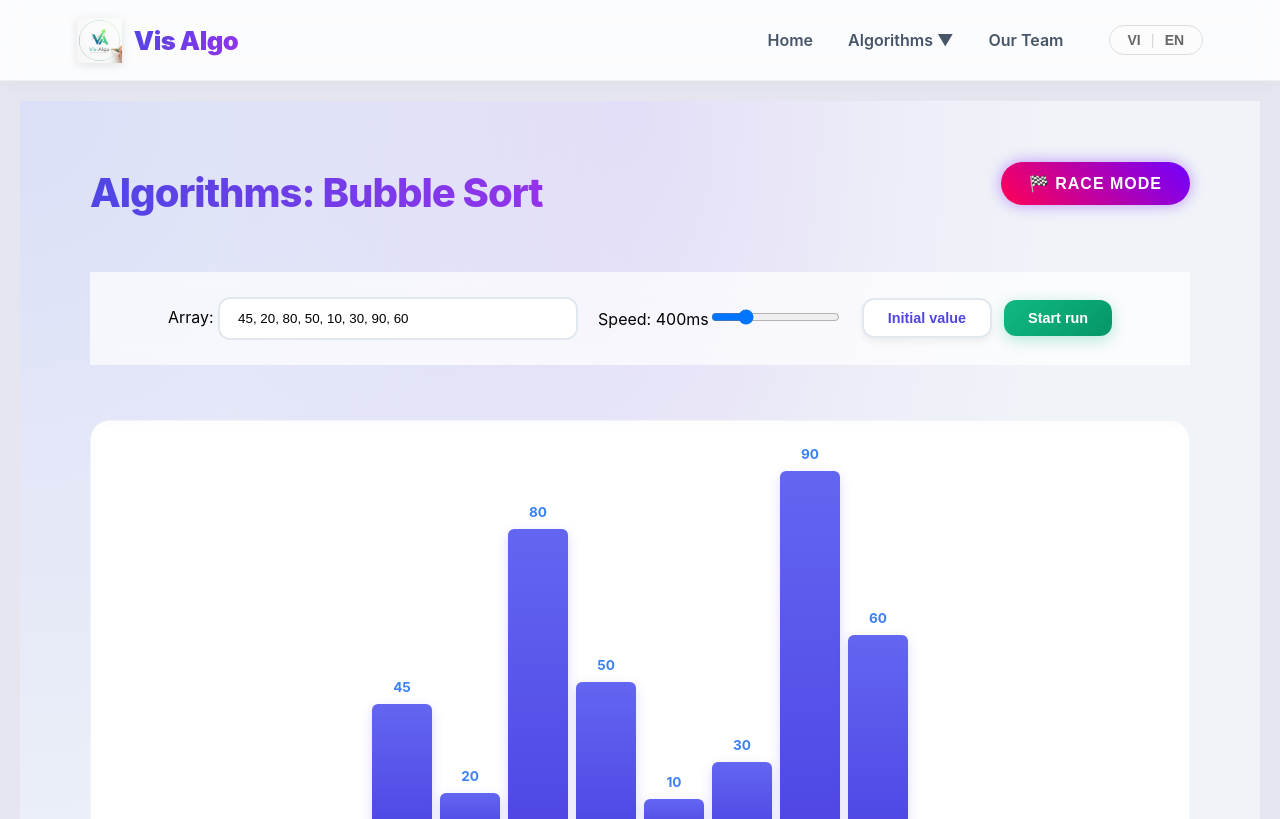
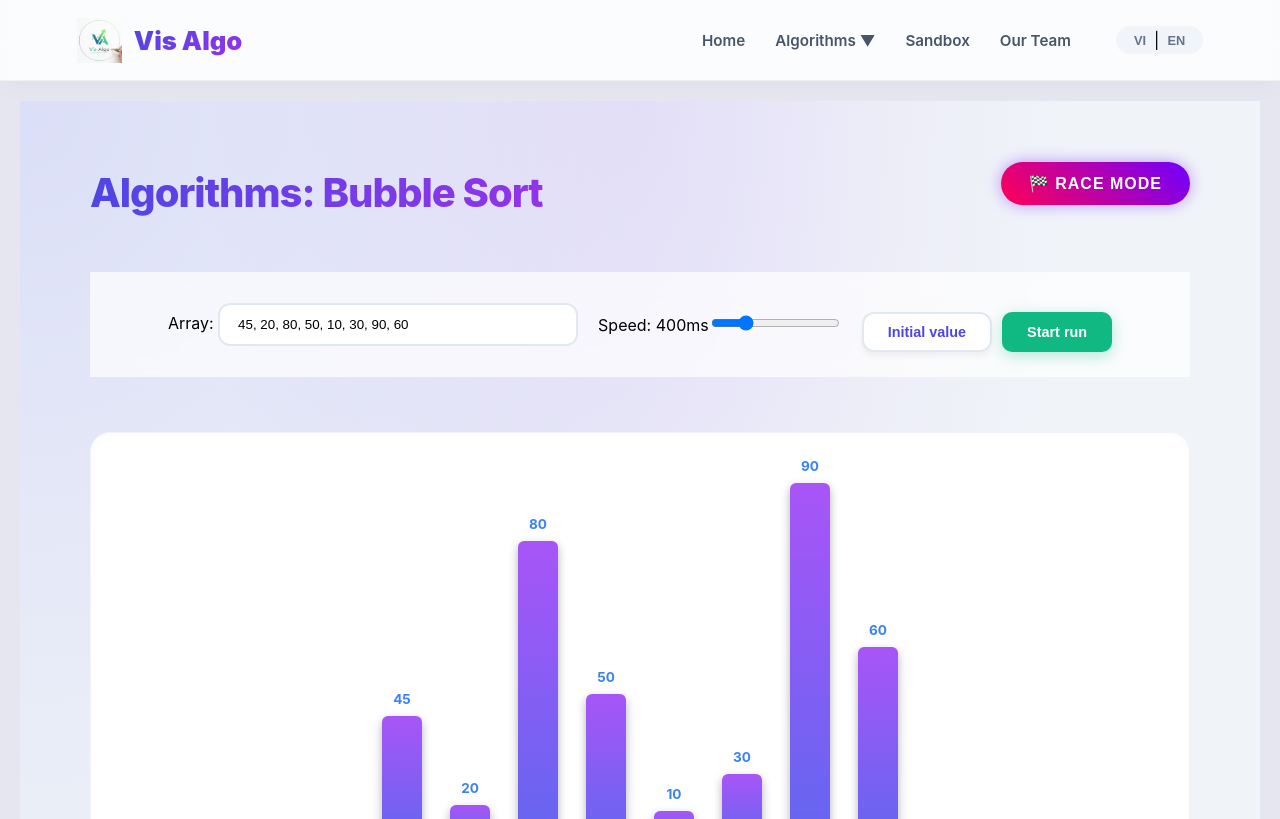
Before and after one commit to lethingocnhat462-ux/Visalgo-final-project, a React (Create React App) app: page /Visalgo-final-project/algorithms/bubble in a window 1280 px wide. Shown: the top 819 px of the page. Built offline with nearby package versions, Linux system fonts and the light colour scheme.

Commit message:
Thêm giao diện Sandbox

```diff
--- a/package.json
+++ b/package.json
@@ -5,6 +5,7 @@
   "private": true,
   "dependencies": {
     "@google/generative-ai": "^0.24.1",
+    "@monaco-editor/react": "^4.7.0",
     "@testing-library/dom": "^10.4.1",
     "@testing-library/jest-dom": "^6.9.1",
     "@testing-library/react": "^16.3.1",
--- a/public/index.html
+++ b/public/index.html
@@ -10,34 +10,27 @@
       content="Web site created using create-react-app"
     />
     <link rel="apple-touch-icon" href="%PUBLIC_URL%/logo192.png" />
-    <!--
-      manifest.json provides metadata used when your web app is installed on a
-      user's mobile device or desktop. See https://developers.google.com/web/fundamentals/web-app-manifest/
-    -->
     <link rel="manifest" href="%PUBLIC_URL%/manifest.json" />
-    <!--
-      Notice the use of %PUBLIC_URL% in the tags above.
-      It will be replaced with the URL of the `public` folder during the build.
-      Only files inside the `public` folder can be referenced from the HTML.
 
-      Unlike "/favicon.ico" or "favicon.ico", "%PUBLIC_URL%/favicon.ico" will
-      work correctly both with client-side routing and a non-root public URL.
-      Learn how to configure a non-root public URL by running `npm run build`.
-    -->
-    <title>React App</title>
+    <link rel="preconnect" href="https://fonts.googleapis.com">
+    <link rel="preconnect" href="https://fonts.gstatic.com" crossorigin>
+
+    <link href="https://fonts.googleapis.com/css2?family=Be+Vietnam+Pro:wght@400;500;700;800&family=JetBrains+Mono:wght@400;500;700&display=swap" rel="stylesheet">
+
+    <title>Vis Algo - Algorithm Sandbox</title>
+
+    <style>
+      /* 2. ĐẶT FONT MẶC ĐỊNH CHO TOÀN BỘ TRANG */
+      body {
+        margin: 0;
+        font-family: 'Be Vietnam Pro', sans-serif;
+        -webkit-font-smoothing: antialiased;
+        -moz-osx-font-smoothing: grayscale;
+      }
+    </style>
   </head>
   <body>
     <noscript>You need to enable JavaScript to run this app.</noscript>
     <div id="root"></div>
-    <!--
-      This HTML file is a template.
-      If you open it directly in the browser, you will see an empty page.
-
-      You can add webfonts, meta tags, or analytics to this file.
-      The build step will place the bundled scripts into the <body> tag.
-
-      To begin the development, run `npm start` or `yarn start`.
-      To create a production bundle, use `npm run build` or `yarn build`.
-    -->
   </body>
 </html>
--- a/src/components/Header.css
+++ b/src/components/Header.css
@@ -5,8 +5,9 @@
   align-items: center;
   padding: 0 6%;
   height: 80px;
-  background: rgba(255, 255, 255, 0.85); /* Nền kính mờ */
+  background: rgba(255, 255, 255, 0.85);
   backdrop-filter: blur(15px);
+  -webkit-backdrop-filter: blur(15px);
   box-shadow: 0 4px 25px rgba(0, 0, 0, 0.03);
   position: sticky;
   top: 0;
@@ -14,23 +15,18 @@
   border-bottom: 1px solid rgba(0, 0, 0, 0.05);
 }
 
-/* --- LOGO & CHỮ --- */
 .logo-wrapper {
   display: flex;
   align-items: center;
   gap: 12px;
   transition: transform 0.3s ease;
   cursor: pointer;
-}
-
-.logo-wrapper:hover {
-  transform: scale(1.03);
+  text-decoration: none;
 }
 
 .nav-logo {
-  height: 45px; /* Kích thước logo ảnh vừa vặn */
+  height: 45px;
   width: auto;
-  filter: drop-shadow(0 2px 5px rgba(0,0,0,0.1));
 }
 
 .logo-text {
@@ -39,29 +35,35 @@
   background: linear-gradient(135deg, #4f46e5, #9333ea);
   -webkit-background-clip: text;
   -webkit-text-fill-color: transparent;
-  letter-spacing: -0.5px;
 }
 
-/* --- HỆ THỐNG MENU --- */
+.nav-container {
+  display: flex;
+  align-items: center;
+}
+
 .nav-links {
   display: flex;
-  gap: 35px;
+  gap: 30px;
   list-style: none;
   align-items: center;
+  margin: 0;
+  padding: 0;
 }
 
 .nav-links a, .dropbtn {
   text-decoration: none;
   font-weight: 600;
   color: #475569;
-  font-size: 1rem;
+  font-size: 0.95rem;
   transition: all 0.3s ease;
   padding: 8px 0;
   position: relative;
 }
 
-/* Hiệu ứng gạch chân chạy dưới các link */
-.nav-links a::after, .dropbtn::after {
+/* Hiệu ứng gạch chân */
+.nav-links li:not(.dropdown) a:not(.sandbox-link)::after,
+.dropbtn::after {
   content: '';
   position: absolute;
   width: 0;
@@ -80,31 +82,59 @@
   width: 100%;
 }
 
-/* --- DROPDOWN TÙY CHỈNH --- */
-.dropdown {
+/* NÚT SANDBOX */
+.sandbox-link {
+  text-decoration: none;
+  font-weight: 600;
+  color: #475569;
+  font-size: 0.95rem;
+  transition: all 0.3s ease;
+  padding: 8px 0;
   position: relative;
+  background: none !important; /* Bỏ nền gradient */
+  border: none !important;      /* Bỏ viền */
+  box-shadow: none !important;  /* Bỏ bóng đổ */
+  display: inline-block !important;
 }
 
-.dropbtn {
-  cursor: pointer;
-  display: flex;
-  align-items: center;
+/* Thêm lại hiệu ứng gạch chân giống hệt Home, About */
+.sandbox-link::after {
+  content: '';
+  position: absolute;
+  width: 0;
+  height: 2px;
+  bottom: 0;
+  left: 0;
+  background: linear-gradient(90deg, #4f46e5, #9333ea);
+  transition: width 0.3s ease;
 }
 
+/* Hiệu ứng khi hover và khi đang ở trang Sandbox */
+.sandbox-link:hover,
+.sandbox-link.active {
+  color: #4f46e5 !important;
+  transform: none !important; /* Bỏ hiệu ứng nhấc lên */
+}
+
+.sandbox-link:hover::after,
+.sandbox-link.active::after {
+  width: 100%;
+}
+/* DROPDOWN */
+.dropdown { position: relative; }
 .dropdown-menu {
   position: absolute;
   top: 100%;
   left: 50%;
   transform: translateX(-50%) translateY(10px);
   background: white;
-  min-width: 180px;
+  min-width: 200px;
   border-radius: 12px;
-  box-shadow: 0 10px 30px rgba(0, 0, 0, 0.1);
+  box-shadow: 0 15px 40px rgba(0, 0, 0, 0.1);
   padding: 10px 0;
   opacity: 0;
   visibility: hidden;
   transition: all 0.3s ease;
-  border: 1px solid rgba(0, 0, 0, 0.05);
 }
 
 .dropdown:hover .dropdown-menu {
@@ -118,57 +148,35 @@
   padding: 12px 20px;
   color: #1e293b;
   font-size: 0.9rem;
-  transition: background 0.2s;
 }
-
-.dropdown-menu a::after { display: none; } /* Tắt gạch chân trong menu con */
 
 .dropdown-menu a:hover {
   background: #f1f5f9;
   color: #4f46e5;
 }
-/* Container bên phải chứa menu và nút ngôn ngữ */
-.navbar-right {
-  display: flex;
-  align-items: center;
-  gap: 25px;
-}
 
-/* Style cho bộ chuyển ngôn ngữ */
+/* NGÔN NGỮ */
 .lang-switcher {
   display: flex;
   align-items: center;
-  background: rgba(255, 255, 255, 0.1);
-  padding: 4px 12px;
+  background: #f1f5f9;
+  padding: 4px 10px;
   border-radius: 20px;
-  border: 1px solid #ddd;
-  margin-left: 10px;
+  margin-left: 15px;
 }
 
 .lang-switcher button {
   background: none;
   border: none;
-  color: #666;
-  font-weight: 600;
+  color: #64748b;
+  font-weight: 700;
   cursor: pointer;
-  padding: 2px 6px;
-  transition: all 0.3s ease;
-  font-size: 14px;
+  padding: 2px 8px;
+  font-size: 0.8rem;
 }
 
-/* Hiệu ứng khi nút được chọn */
 .lang-switcher button.active {
-  color: #7d5fff; /* Màu tím chủ đạo của bạn */
-  text-decoration: underline;
-  text-underline-offset: 4px;
+  color: #4f46e5;
+  background: white;
+  border-radius: 12px;
 }
-
-.lang-switcher button:hover {
-  color: #7d5fff;
-}
-
-.lang-switcher .divider {
-  color: #ccc;
-  margin: 0 4px;
-  font-size: 12px;
-}
--- a/src/components/Header.js
+++ b/src/components/Header.js
@@ -21,6 +21,7 @@ const Header = () => {
       <nav className="nav-container">
         <ul className="nav-links">
           <li><NavLink to="/" end>{t('nav_home')}</NavLink></li>
+
           <li className="dropdown">
             <span className="dropbtn">{t('nav_algo')} ▼</span>
             <div className="dropdown-menu">
@@ -29,9 +30,16 @@ const Header = () => {
               <NavLink to="/algorithms/merge">{t('merge_sort')}</NavLink>
             </div>
           </li>
+
+          {/* MỚI: Thêm link dẫn đến trang Sandbox */}
+          <li>
+            <NavLink to="/sandbox" className="sandbox-link">
+              Sandbox
+            </NavLink>
+          </li>
+
           <li><NavLink to="/about">{t('nav_team')}</NavLink></li>
 
-          {/* Nút chuyển ngôn ngữ nằm gọn bên phải cùng hàng với Menu */}
           <div className="lang-switcher">
             <button
               className={i18n.language === 'vi' ? 'active' : ''}
--- a/src/i18n/config.js
+++ b/src/i18n/config.js
@@ -81,7 +81,16 @@ i18n
           "status_default": "Default: Waiting",
           "status_progress": "In Progress: Comparison and Swapping",
           "status_finished": "Finished: Done",
-          "our_team_title": "Our Team"
+          "our_team_title": "Our Team",
+
+          "sandbox_title": "Algorithm Sandbox",
+      "sandbox_subtitle": "Write your code - Visualize the result",
+      "editor_label": "Code Editor (JavaScript)",
+      "visual_label": "Visualization",
+      "btn_run": "Run Algorithm",
+      "btn_reset": "New Array",
+      "error_syntax": "Syntax Error",
+      "error_return": "Error: Your sort function must return an array!"
         }
       },
       vi: {
@@ -151,7 +160,16 @@ i18n
           "status_default": "Mặc định: Đang chờ",
           "status_progress": "Đang thực hiện: So sánh và Tráo đổi",
           "status_finished": "Hoàn thành: Xong",
-          "our_team_title": "Đội ngũ của chúng tôi"
+          "our_team_title": "Đội ngũ của chúng tôi",
+
+          "sandbox_title": "Môi trường thực hành thuật toán",
+      "sandbox_subtitle": "Tự tay viết mã - Trực quan kết quả",
+      "editor_label": "Trình soạn thảo (JavaScript)",
+      "visual_label": "Trực quan hóa",
+      "btn_run": "Chạy thuật toán",
+      "btn_reset": "Tạo mảng mới",
+      "error_syntax": "Lỗi cú pháp",
+      "error_return": "Lỗi: Hàm sort của bạn phải trả về một mảng!"
         }
       }
     }
--- /dev/null
+++ b/src/pages/AlgorithmEditorPage.css
@@ -0,0 +1,122 @@
+.editor-page-wrapper {
+    padding: 40px;
+    background: radial-gradient(circle at 50% 0%, #5e5ea8 0%, #0d0d39 100%);
+    min-height: 100vh;
+    color: white;
+}
+
+.editor-header {
+    text-align: center;
+    margin-bottom: 30px;
+}
+
+.editor-main-content {
+    display: flex;
+    gap: 30px;
+    max-width: 1200px;
+    margin: 0 auto;
+}
+
+.code-section, .visual-section {
+    flex: 1;
+    background: rgba(255, 255, 255, 0.05);
+    border-radius: 20px;
+    padding: 20px;
+    border: 1px solid rgba(255, 255, 255, 0.1);
+    backdrop-filter: blur(10px);
+    overflow: hidden;
+}
+
+
+
+.label-bar {
+    background: #3b82f6;
+    padding: 5px 15px;
+    border-radius: 5px;
+    font-size: 0.8rem;
+    margin-bottom: 15px;
+    display: inline-block;
+}
+
+.bars-container {
+    height: 350px;
+    display: flex;
+    align-items: flex-end;
+    justify-content: space-around;
+    gap: 10px;
+    padding-top: 40px;
+}
+
+.bar-item-wrapper {
+    flex: 1;
+    display: flex;
+    justify-content: center;
+    align-items: flex-end;
+    height: 100%;
+}
+
+.bar {
+    width: 100%;
+    max-width: 40px;
+    background: linear-gradient(to top, #6366f1, #a855f7);
+    border-radius: 5px 5px 0 0;
+    position: relative;
+    /* Giảm thời gian transition xuống một chút để hiệu ứng nhạy hơn */
+    transition: all 0.3s cubic-bezier(0.4, 0, 0.2, 1);
+    box-shadow: 0 4px 10px rgba(0,0,0,0.3);
+}
+
+/* --- HIỆU ỨNG MÀU KHI SO SÁNH --- */
+.bar.comparing {
+    background: linear-gradient(to top, #fcd34d, #f59e0b, #ef4444) !important; /* Đổi sang Vàng -> Đỏ */
+    box-shadow: 0 0 20px rgba(239, 68, 68, 0.7); /* Hiệu ứng phát sáng */
+    transform: scaleX(1.15); /* Phóng to cột để gây chú ý */
+    z-index: 2;
+}
+
+.bar-value {
+    position: absolute;
+    top: -30px;
+    width: 100%;
+    text-align: center;
+    font-size: 0.9rem;
+    font-weight: bold;
+    color: #fff;
+}
+
+.button-group {
+    display: flex;
+    gap: 10px;
+    margin-top: 15px;
+}
+
+.btn-run {
+    background: #10b981;
+    color: white;
+    border: none;
+    padding: 12px 25px;
+    border-radius: 10px;
+    cursor: pointer;
+    font-weight: bold;
+    transition: transform 0.2s;
+}
+
+.btn-run:hover:not(:disabled) {
+    transform: scale(1.05);
+    background: #059669;
+}
+
+.btn-run:disabled {
+    opacity: 0.6;
+    cursor: not-allowed;
+}
+
+.btn-reset {
+    background: #64748b;
+    color: white;
+    border: none;
+    padding: 12px 25px;
+    border-radius: 10px;
+    cursor: pointer;
+    font-weight: bold;
+}
--- a/src/pages/HomePage.css
+++ b/src/pages/HomePage.css
@@ -2,7 +2,7 @@
 .home {
   font-family: 'Inter', sans-serif;
   /* Nền tối sâu với hiệu ứng gradient huyền ảo */
-  background: radial-gradient(circle at 50% 50%, #1a0b2e 0%, #09050f 100%);
+  background: radial-gradient(circle at 50% 50%, #0b112e 0%, #09050f 100%);
   color: #ffffff;
   overflow-x: hidden;
   min-height: 100vh;
```
Also changed, not shown: src/App.js (+10 -11 lines), src/pages/AboutPage.js (+1 -21 lines), src/pages/AlgorithmEditorPage.js (added, +113 -0 lines), 1 other file (tests, documents, lock files or other folders).
